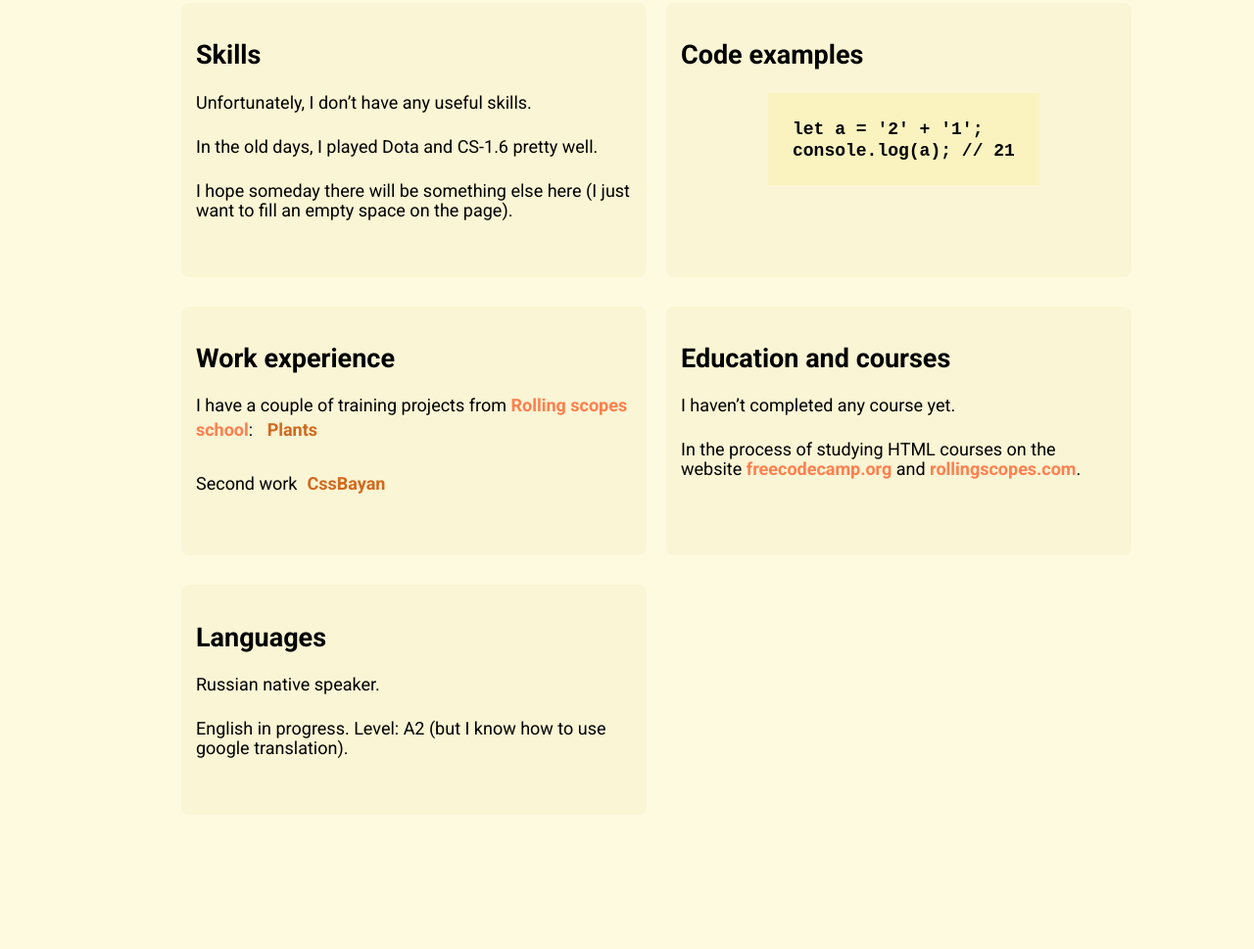
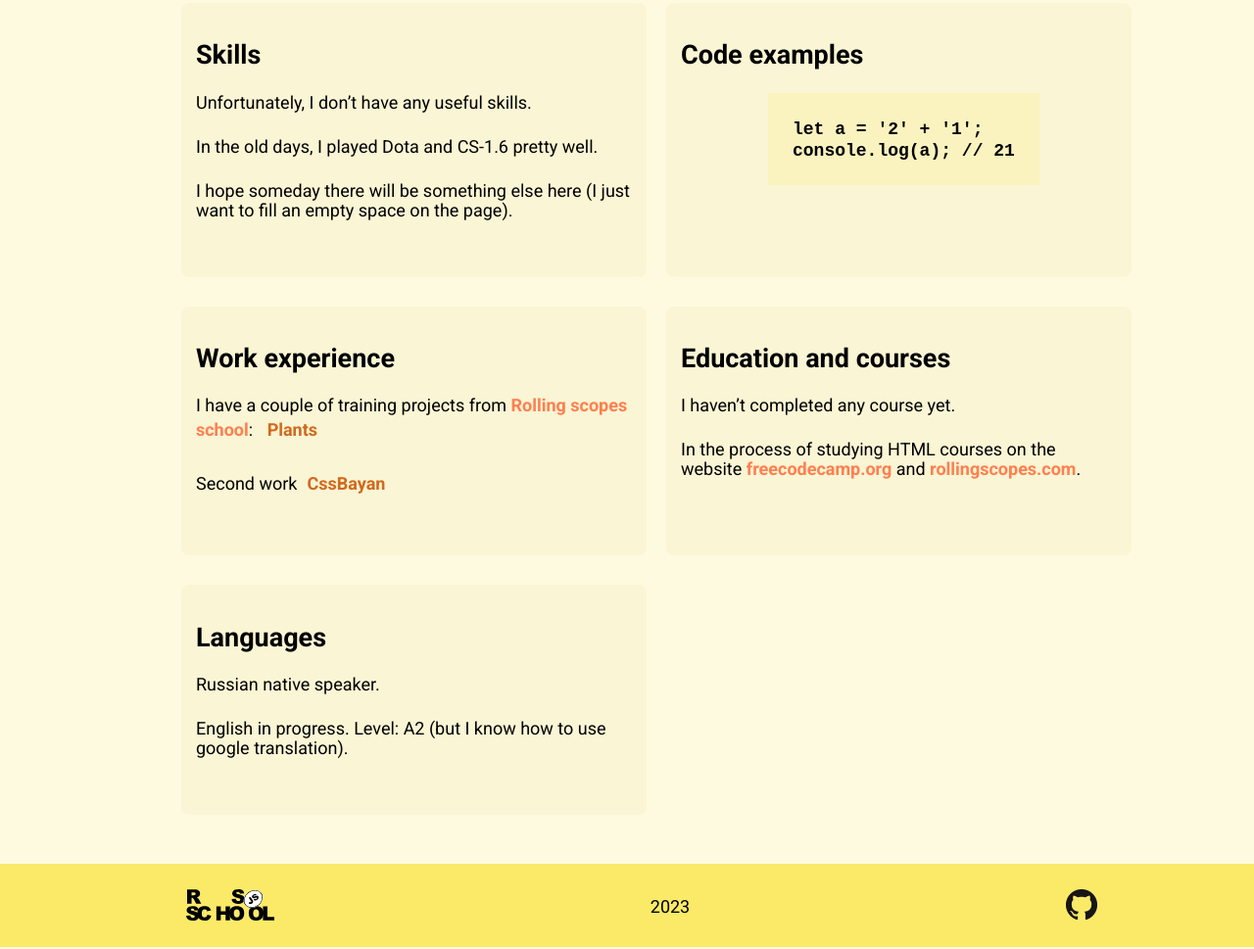
Before and after one commit to alexeyDvnik/rsschool-cv, a plain HTML site: page index.html in a window 1280 px wide. Shown: the part 778-1747 px from the top of the page at 98% size. Before the commit the page ends 1660 px from the top, so only its background shows below. Drawn offline with Linux system fonts and the light colour scheme.

Commit message:
feat: add footer

```diff
--- a/index.html
+++ b/index.html
@@ -101,6 +101,18 @@
 			</section>
 		</div>
 	</main>
+	<footer class="footer">
+		<div class="wrapper footer__wrapper">
+			<div class="course-logo">
+				<a href="https://rs.school/js/"><img src="./assets/rs_school_js.svg" alt="rolling-scopes-school-img"></a>
+			</div>
+			<p class="year">2023</p>
+			<div class="github-logo">
+			<a href="https://github.com/alexeyDvnik"><img src="./assets/git-32px.png" alt="git-logo-ing"></a>
+			</div>
+		</div>
+	</footer>
 </body>
-
 </html>
+</body>
+</html>
--- a/style.css
+++ b/style.css
@@ -100,6 +100,7 @@ b {
 	left: 50%;
 	bottom: 0;
 }
+
 .headder__nav a::before {
 	display: block;
 	position: absolute;
@@ -194,3 +195,16 @@ b {
 	font-weight: 700;
 	margin-left: 20%;
 }
+
+.footer {
+	height: 85px;
+	background-color: #faea68;
+	padding-left: 30px;
+}
+
+.footer__wrapper {
+	display: flex;
+	justify-content: space-between;
+	align-items: center;
+	padding: 15px;
+}
```
